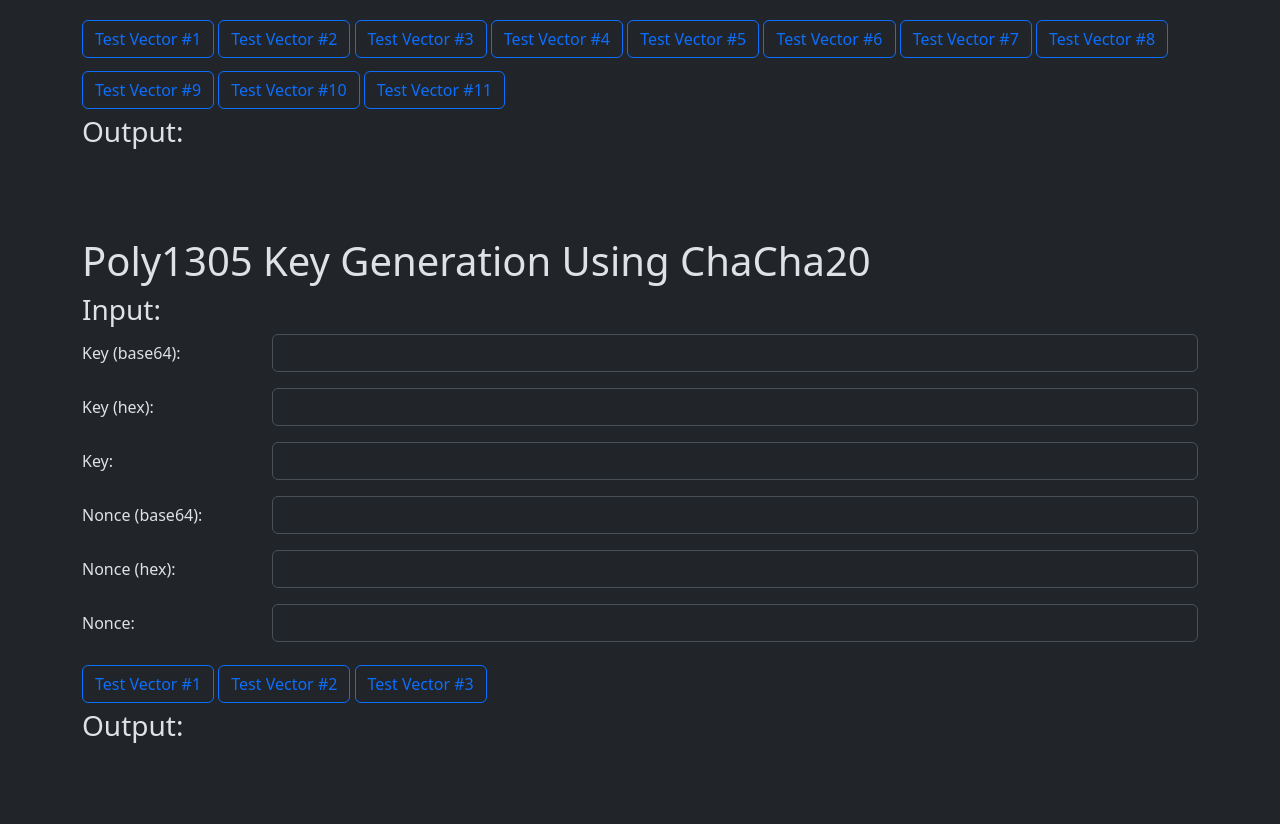
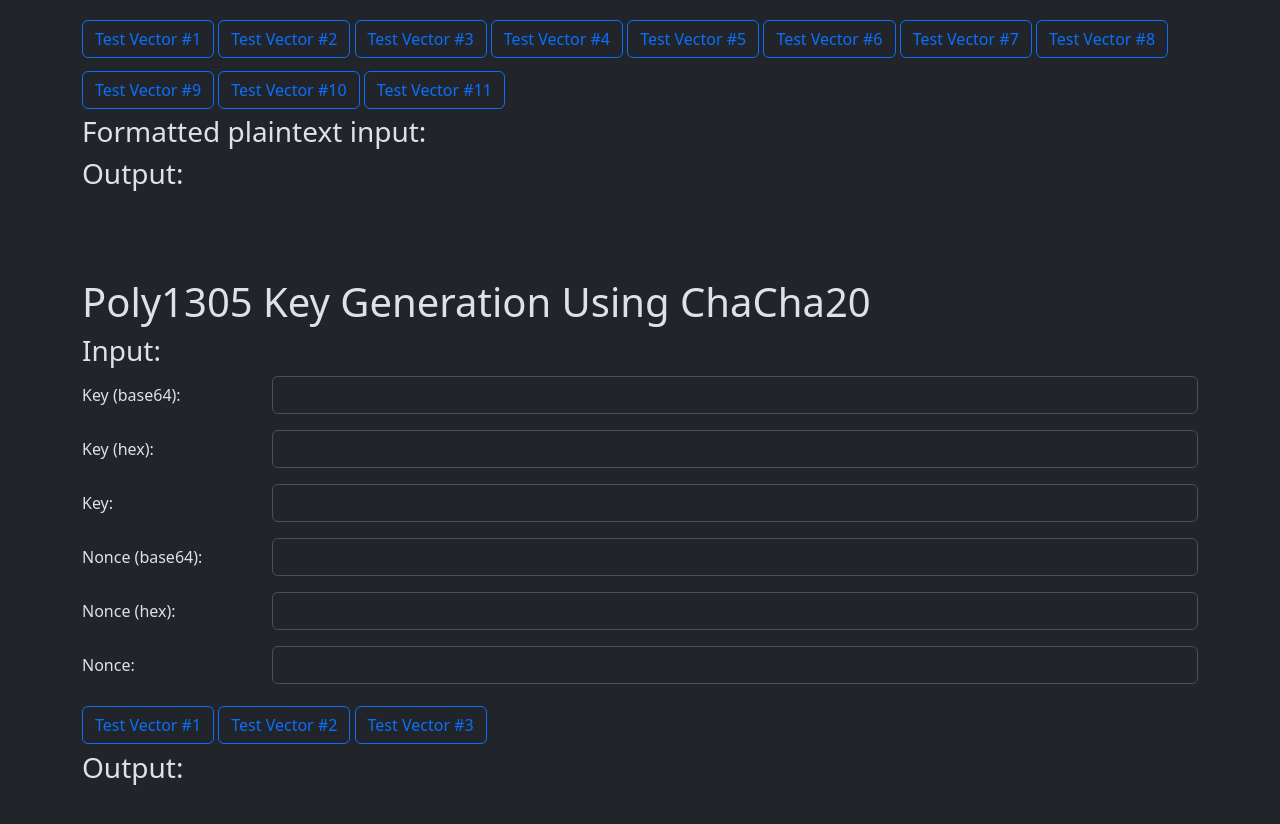
Before and after one commit to adiantek/krypto, a plain HTML site: page index.html in a window 1280 px wide. Shown: the part 3796-4620 px from the top of the page. Before the commit the page ends 4579 px from the top, so only its background shows below. Drawn offline with nearby package versions, Linux system fonts and the light colour scheme; no server answers.

Commit message:
missing header

```diff
--- a/index.html
+++ b/index.html
@@ -373,6 +373,7 @@
         <button type="button" class="btn btn-outline-primary" id="a39">Test Vector #9</button>
         <button type="button" class="btn btn-outline-primary" id="a310">Test Vector #10</button>
         <button type="button" class="btn btn-outline-primary" id="a311">Test Vector #11</button>
+        <h3>Formatted plaintext input:</h3>
         <div id="poly1305macinp" class="hex"></div>
         <h3>Output:</h3>
         <div id="poly1305mac" class="hex"></div>
```
